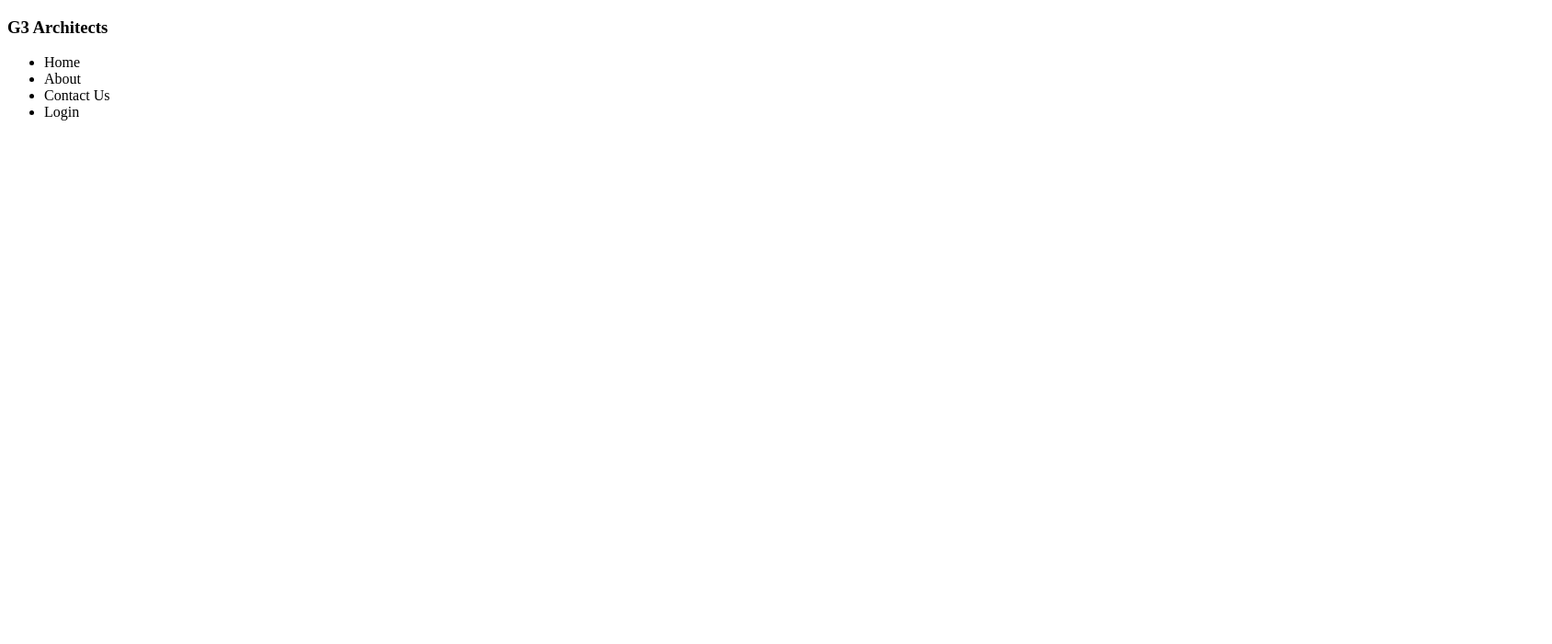
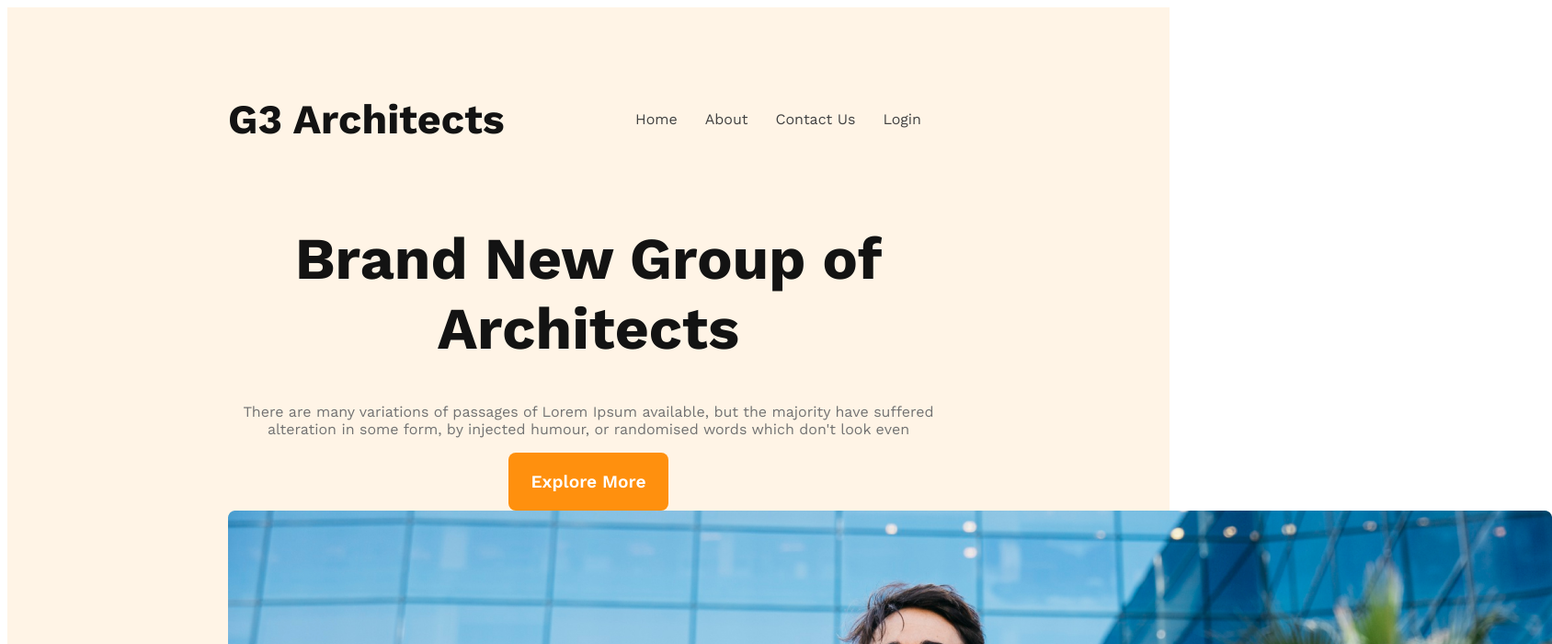
Before and after one commit to SaadBH98/g3-architects-website-saad, a plain HTML site: page index.html in a window 1280 px wide. Shown: the top 700 px of the page at 92% size, 1688 px wide, since content can reach past the window. Drawn offline with nearby package versions, Linux system fonts and the light colour scheme.

Commit message:
banner content added

```diff
--- a/Styles/architect.css
+++ b/Styles/architect.css
@@ -0,0 +1,58 @@
+/* overall font setup */
+* {
+  font-family: "Work Sans", sans-serif;
+}
+/* shared styles */
+.btn-primary {
+  border: none;
+  border-radius: 8px;
+  background: #ff900e;
+  padding: 20px 24px;
+  color: #fff;
+  font-size: 1.2rem;
+  font-weight: 600;
+}
+/* navigation area styles */
+header {
+  background: rgba(255, 144, 14, 0.1);
+  padding: 50px 240px;
+}
+nav {
+  display: flex;
+  justify-content: space-between;
+  align-items: center;
+}
+.nav-logo {
+  font-size: 2.8rem;
+  font-weight: 700;
+  color: #131313;
+}
+nav > ul {
+  display: flex;
+}
+nav li {
+  list-style: none;
+  margin-right: 30px;
+  font-weight: 500;
+  font-size: 1em;
+}
+nav li a {
+  text-decoration: none;
+  color: #424242;
+}
+/*Banner Styles*/
+.banner-content {
+  max-width: 800px;
+  text-align: center;
+  margin: 0 auto;
+}
+.banner-title {
+  color: #131313;
+  font-size: 4rem;
+  font-weight: 700;
+}
+.banner-description {
+  color: #727272;
+  font-size: 1rem;
+  font-weight: 400;
+}
--- a/index.html
+++ b/index.html
@@ -4,18 +4,30 @@
     <meta charset="UTF-8">
     <meta name="viewport" content="width=device-width, initial-scale=1.0">
     <title>G3 Architect Website</title>
+    <link rel="stylesheet" href="Styles/architect.css">
+    <link rel="preconnect" href="https://fonts.googleapis.com">
+<link rel="preconnect" href="https://fonts.gstatic.com" crossorigin>
+<link href="https://fonts.googleapis.com/css2?family=Work+Sans:wght@400;600;700&display=swap" rel="stylesheet">
 </head>
 <body>
     <header>
         <nav>
-            <h3>G3 Architects</h3>
+            <h3 class="nav-logo">G3 Architects</h3>
             <ul>
-                <li><a href=""></a>Home</li>
-                <li><a href=""></a>About</li>
-                <li><a href=""></a>Contact Us</li>
-                <li><a href=""></a>Login</li>
+                <li><a href="#">Home</a></li>
+                <li><a href="#">About</a></li>
+                <li><a href="#">Contact Us</a></li>
+                <li><a href="#">Login</a></li>
             </ul>
         </nav>
+        <div class="banner">
+            <div class="banner-content">
+            <h1 class="banner-title">Brand New Group of Architects</h1>
+            <p class="banner-description">There are many variations of passages of Lorem Ipsum available, but the majority have suffered alteration in some form, by injected humour, or randomised words which don't look even</p>
+            <button class="btn-primary">Explore More</button>
+            </div>
+            <img src="images/banner.png" alt="Greetings">
+        </div>
     </header>
     <main>
 
```
